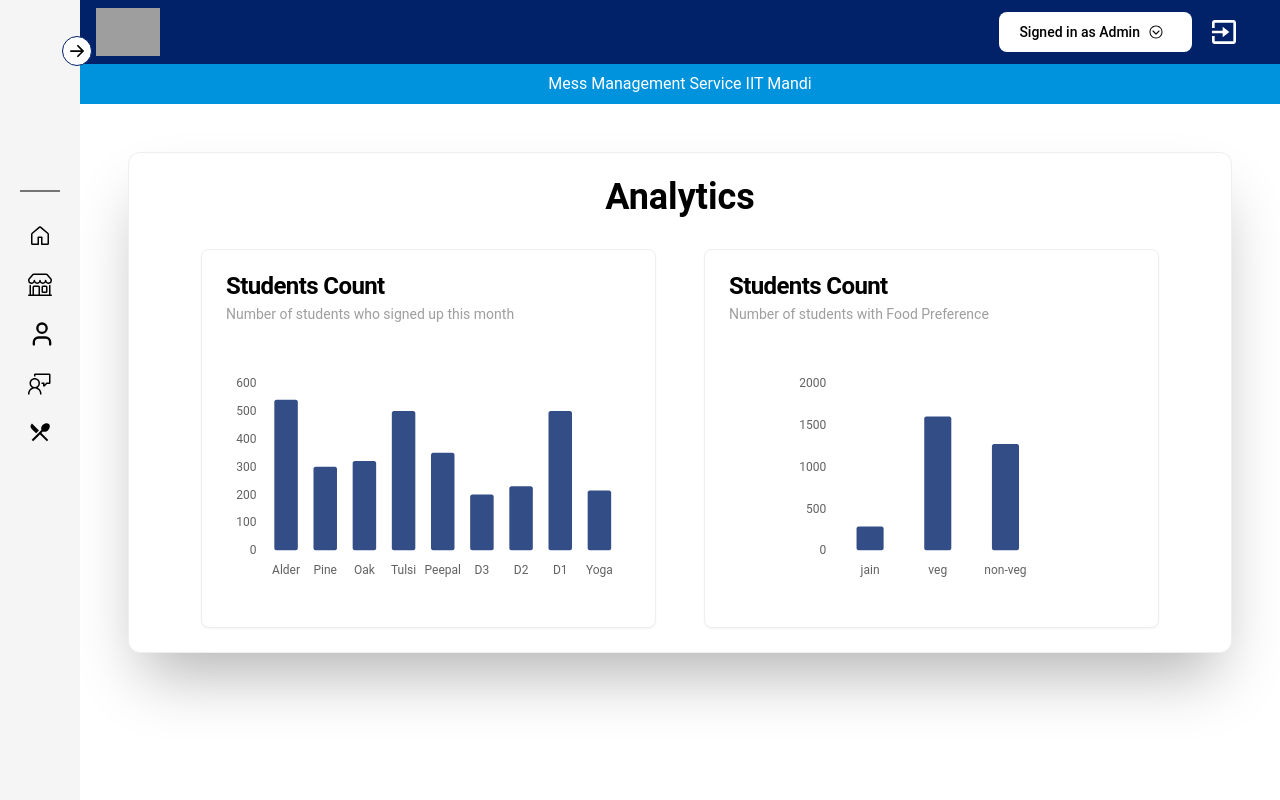
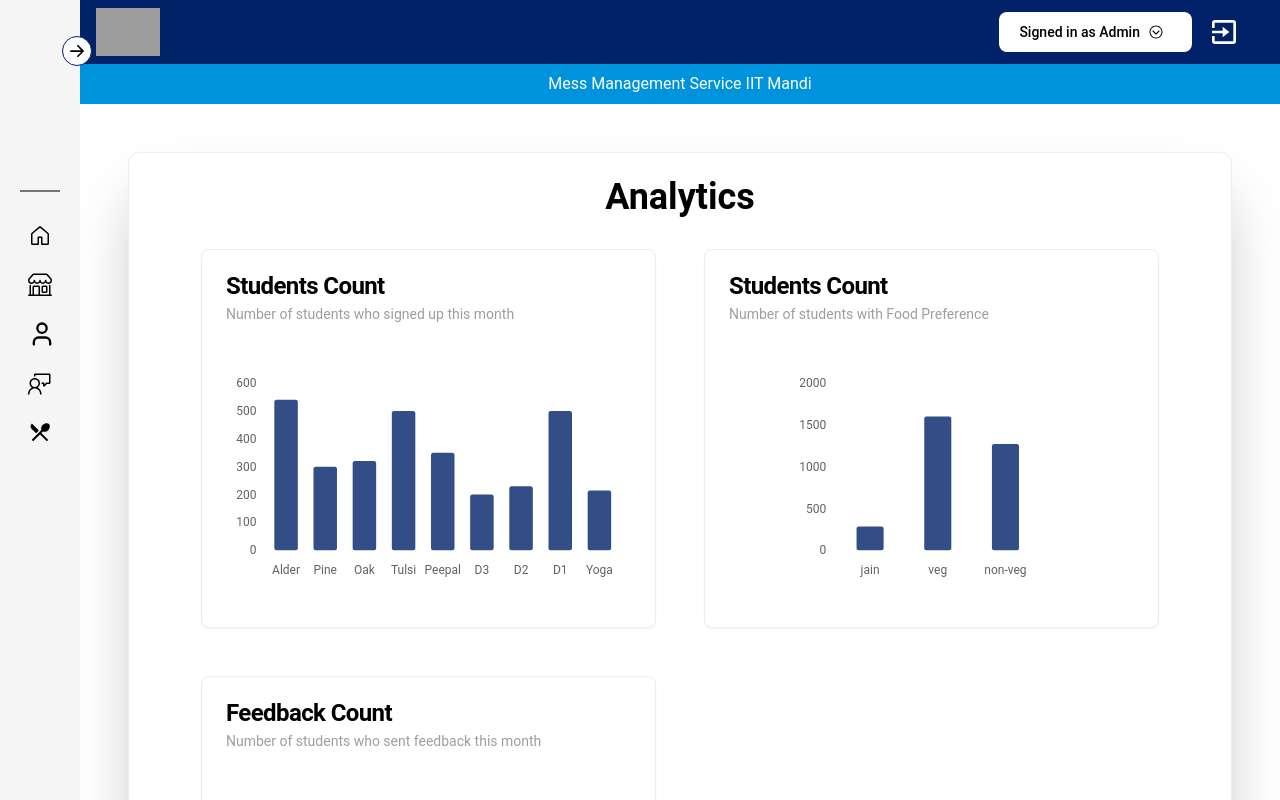
Before and after one commit to Lord-Morpheus/MessManagementApp, a React (Vite) app in the folder Admin/: page / in a window 1280 px wide. Shown: the top 800 px of the page. Built offline with nearby package versions, Linux system fonts and the light colour scheme; sample sign-in values are in the browser's storage; grey boxes are pictures that could not be loaded.

Commit message:
homepage, studentpage updated

```diff
--- a/Admin/src/components/HomeCard3.jsx
+++ b/Admin/src/components/HomeCard3.jsx
@@ -14,7 +14,7 @@ const chartConfig1 = {
   series: [
     {
       name: "Strength",
-      data: [540, 300, 320, 500, 350, 200, 230, 500, 215],
+      data: [250, 153, 112, 384, 191, 126, 92, 148, 62],
     },
   ],
   options: {
@@ -93,13 +93,13 @@ const chartConfig1 = {
   },
 };
 
-export default function HomeCard1() {
+export default function HomeCard3() {
   return (
     <Card className="max-h-96 h-full">
       <CardHeader>
-        <CardTitle>Students Count</CardTitle>
+        <CardTitle>Feedback Count</CardTitle>
         <CardDescription>
-          Number of students who signed up this month
+          Number of students who sent feedback this month
         </CardDescription>
       </CardHeader>
       <CardContent className="flex items-center justify-center">
--- a/Admin/src/pages/HomePage.jsx
+++ b/Admin/src/pages/HomePage.jsx
@@ -3,10 +3,9 @@ import Sidebar from "./sidebar";
 import { DropDown } from "../components/DropDown";
 import HomeCard1 from "../components/HomeCard1";
 import HomeCard2 from "../components/HomeCard2";
-import { BsArrowBarLeft, BsArrowLeftShort } from "react-icons/bs";
-import { SidebarDrawer } from "../components/SidebarDrawer";
+import HomeCard3 from "../components/HomeCard3";
 import { Card } from "../components/ui/card";
-import { TbArrowBigRightLineFilled } from "react-icons/tb";
+
 
 import Navbar from "./Navbar";
 import { getToken } from "../utils/getToken";
@@ -41,6 +40,7 @@ export default function Home() {
             <div className="grid gap-12 md:grid-cols-2">
               <HomeCard1 />
               <HomeCard2 />
+              <HomeCard3 />
             </div>
           </main>
         </Card>
--- a/Admin/src/pages/MessDetail.jsx
+++ b/Admin/src/pages/MessDetail.jsx
@@ -24,7 +24,7 @@ export default function Mess() {
         </div>
         <div className="row-span-9 min-h-screen flex flex-col justify-center items-center gap-3 bg-white">
           <div className="flex flex-col justify-start items-center bg-white min-h-[95%] w-[90%] rounded-xl shadow-[0_35px_60px_-15px_rgba(0,0,0,0.3)]">
-            <div className="flex flex-col justify-start items-center w-[95%] border border-black bg-[#E5E1DA] mt-6 rounded">
+            <div className="flex flex-col justify-start items-center w-[95%] mt-6 rounded">
               <span className="my-4 text-3xl font-bold ">Mess Details</span>
               <div className="flex flex-wrap justify-between w-[90%] gap-4 mb-3">
                 <MessCard1 />
```
